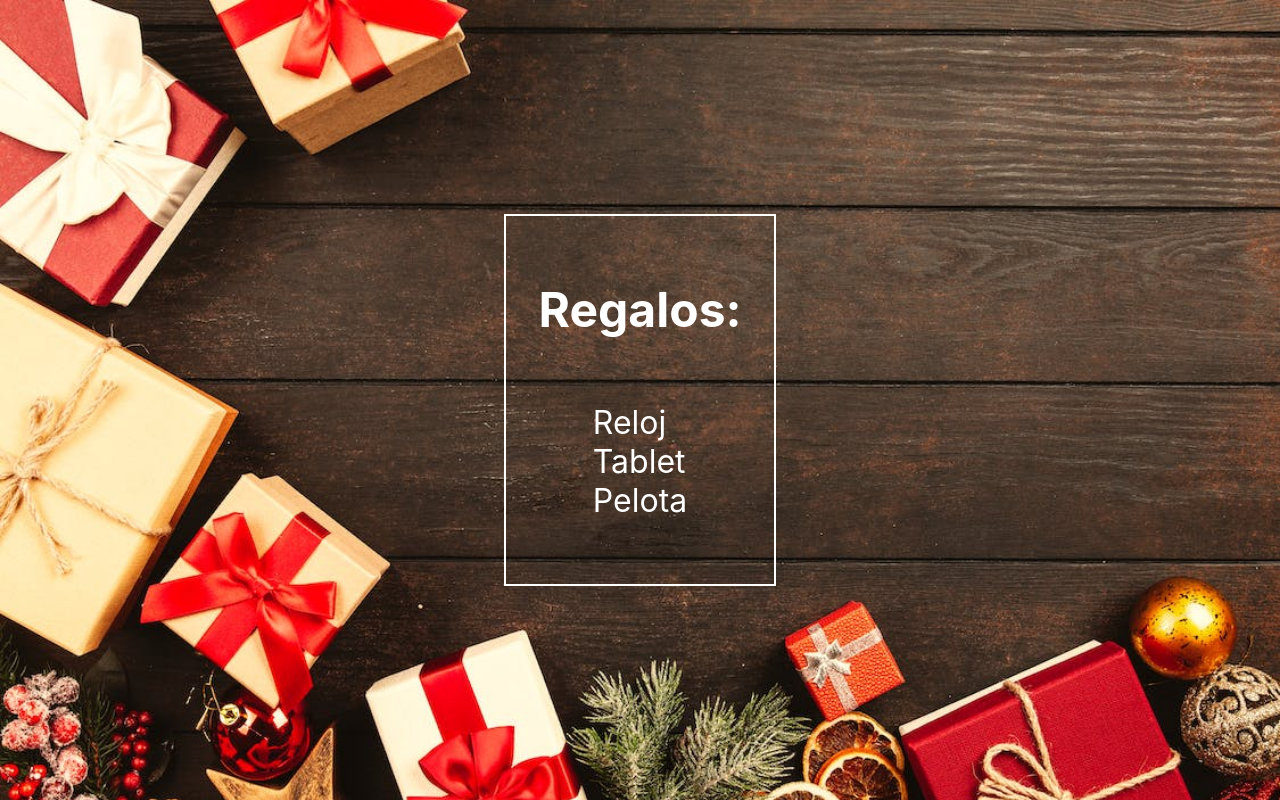
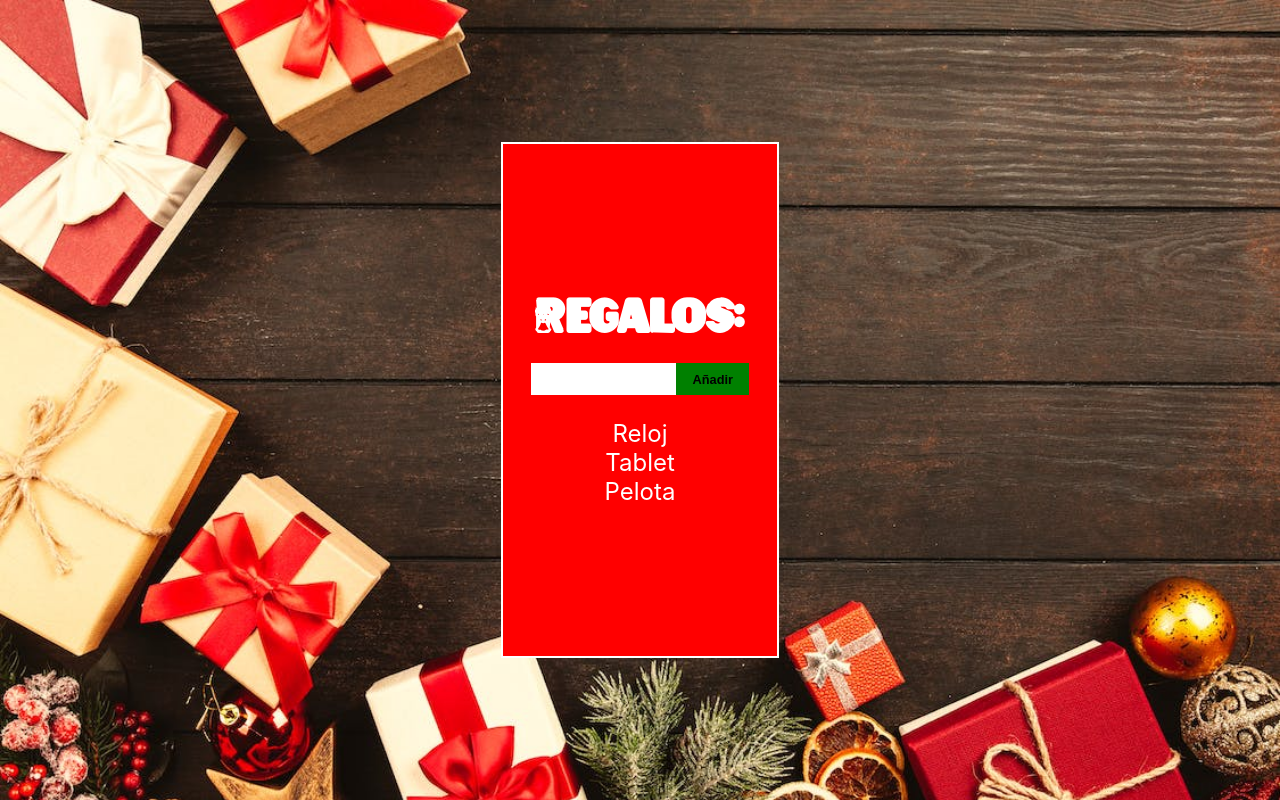
Before and after one commit to l3c45/Adviency-Reto-Gonzalo-Pozzo, a React (Create React App) app: page / in a window 1280 px wide. Built offline with nearby package versions, Linux system fonts and the light colour scheme.

Commit message:
Reto Dia 3

```diff
--- a/src/App.css
+++ b/src/App.css
@@ -1,3 +1,8 @@
+@font-face {
+  font-family: 'Christbell';
+  src: local('Christbell'), url(./fonts/Christbell.ttf) format('truetype');
+}
+
 .App {
   text-align: center;
   height: 100vh;
@@ -7,26 +12,62 @@
 }
 
 .list {
+  background-color: red;
+  height: 60%;
   display: flex;
   align-items: center;
   justify-content: center;
   flex-direction: column;
-  padding: 2rem;
+  padding: 1rem;
   border:2px solid #fff;
 }
 .list h1{
+  margin: 1rem;
   font-size: 3rem;
+  font-family: "Christbell";
 }
 
 .list h1, ul{
   color:#fff
 }
 .list ul {
-  font-size: 2rem;
+  width: 100%;
+  overflow-y: auto;
+  max-height: 50%;
+  font-size: 1.5rem;
   padding: 0;
   list-style: none;
 }
 
 .list ul li {
-  text-align: start;
+  text-align: center;
 }
+
+.giftForm{
+  width: 100%;
+  height: 2rem;
+}
+
+.giftInput{
+  padding: 0;
+ border: none;
+  height: 100%;
+  width: 60%;
+}
+
+.giftInput:focus {
+ outline: none;
+}
+.giftButton{
+  padding: 0;
+  font-size: 0.8rem;
+  font-weight: bold;
+  background-color: green;
+  border:none;
+  height: 100%;
+  width: 30%;
+}
+
+.giftButton:hover{
+  opacity: .9;
+}
--- a/src/App.js
+++ b/src/App.js
@@ -1,19 +1,32 @@
-import bkgnd from "./assets/background.jpeg"
-import './App.css';
+import bkgnd from "./assets/background.jpeg";
+import "./App.css";
+import Form from "./components/Form";
+import { useState } from "react";
 
 function App() {
+  const [gifts, setGifts] = useState(["Reloj","Tablet","Pelota"])
+
+  const addGift=(gift)=>{
+    const temp=[...gifts]
+    temp.push(gift)
+    setGifts(temp)
+  }
   return (
-    <div style={{backgroundImage: `url(${bkgnd})`,backgroundSize:"cover"
-  }} className="App">
-    <div className="list">
-      <h1>Regalos:</h1>
-      <ul>
-        <li>Reloj</li>
-        <li>Tablet</li>
-        <li>Pelota</li>
-      </ul>
-    </div>
+    <div
+      style={{ backgroundImage: `url(${bkgnd})`, backgroundSize: "cover" }}
+      className="App"
+    >
+      <div className="list">
+        <h1>Regalos:</h1>
+       <Form add={addGift}/>
 
+        <ul>
+        {gifts.map((gift,i)=>{
+          return <li key={i}  >{gift}</li>
+        })}
+
+        </ul>
+      </div>
     </div>
   );
 }
--- /dev/null
+++ b/src/components/Form.jsx
@@ -0,0 +1,20 @@
+import React,{useState} from 'react'
+
+function Form({add}) {
+    const [input, setInput] = useState("")
+
+
+   const saveGift=(e)=>{
+    e.preventDefault()
+        add(input)
+        setInput("")
+     }
+  return (
+    <form className="giftForm" onSubmit={(e)=>saveGift(e)}>
+          <input className="giftInput" onChange={(e)=>setInput(e.target.value)} type={'text'} value={input}></input>
+          <button className="giftButton" type='submit'>Añadir</button>
+        </form>
+  )
+}
+
+export default Form
```
Also changed, not shown: src/fonts/Christbell.ttf (added).
